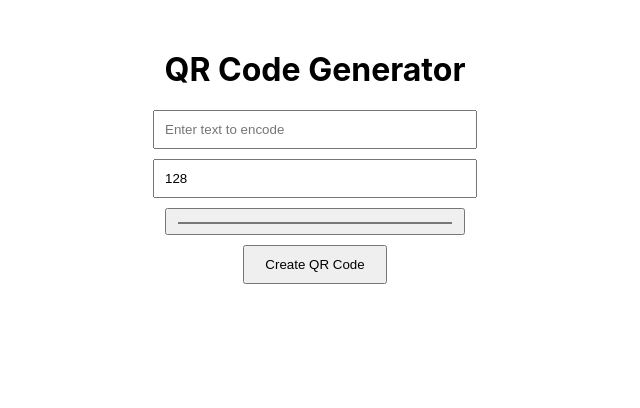
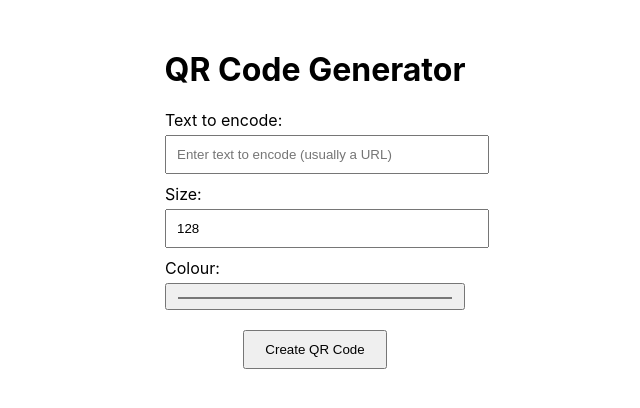
Before and after one commit to stephan-buckmaster/qr-code-generator, a React (Create React App) app: page / in a window 1280 px wide. Shown: the top 408 px of the page, without its empty margins (325-965 px from the left). Built offline with nearby package versions, Linux system fonts and the light colour scheme.

Commit message:
Add labels

```diff
--- a/src/App.css
+++ b/src/App.css
@@ -38,18 +38,25 @@
   }
 }
 
+label {
+  display: flex;
+  flex-direction: column;
+  align-items: flex-start;
+  margin: 10px auto;
+  width: 300px;
+}
+
 input[type="text"],
 input[type="number"],
 input[type="color"] {
   padding: 10px;
-  margin: 10px auto;
-  display: block;
-  width: 300px;
+  margin-top: 5px;
+  width: 100%;
 }
 
 button {
   padding: 10px 20px;
   cursor: pointer;
   display: block;
-  margin: 10px auto;
+  margin: 20px auto;
 }
--- a/src/App.js
+++ b/src/App.js
@@ -27,25 +27,34 @@ function App() {
   return (
     <div className="App">
       <h1>QR Code Generator</h1>
+      <label>
+        Text to encode:
         <input
           type="text"
           value={inputValue}
           onChange={handleInputChange}
-        placeholder="Enter text to encode"
+          placeholder="Enter text to encode (usually a URL)"
         />
+      </label>
+      <label>
+        Size:
         <input
           type="number"
           value={qrSize}
           onChange={handleSizeChange}
-        placeholder="Size"
+          placeholder="Size of the QR Code"
           min="64"
           max="512"
         />
+      </label>
+      <label>
+        Colour:
         <input
           type="color"
           value={qrColor}
           onChange={handleColorChange}
         />
+      </label>
       <button onClick={generateQRCode}>Create QR Code</button>
       {qrValue && (
         <QRCodeCanvas
```
Lines whose indentation alone changed are shown as unchanged.
